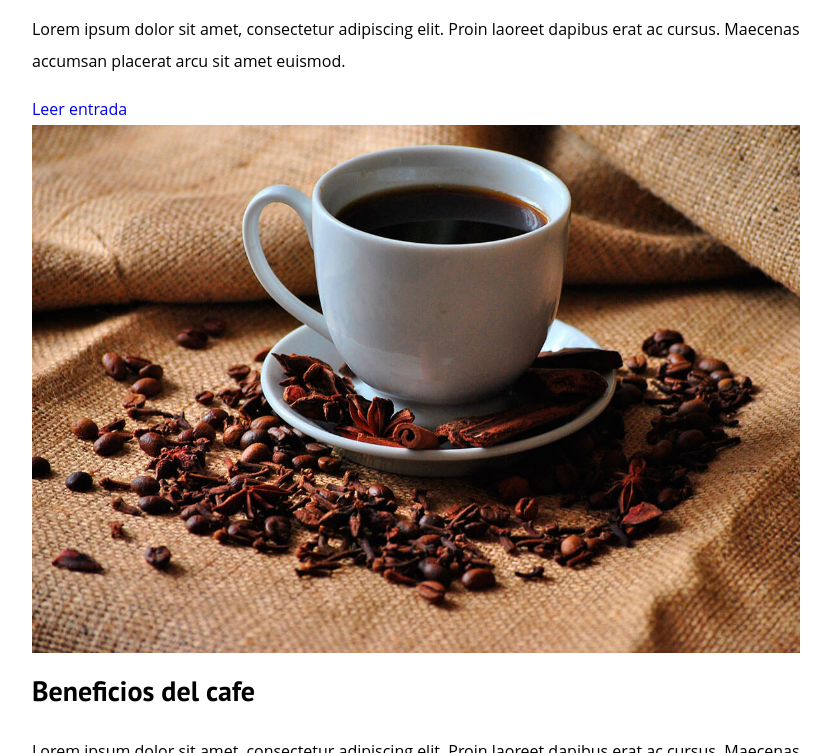
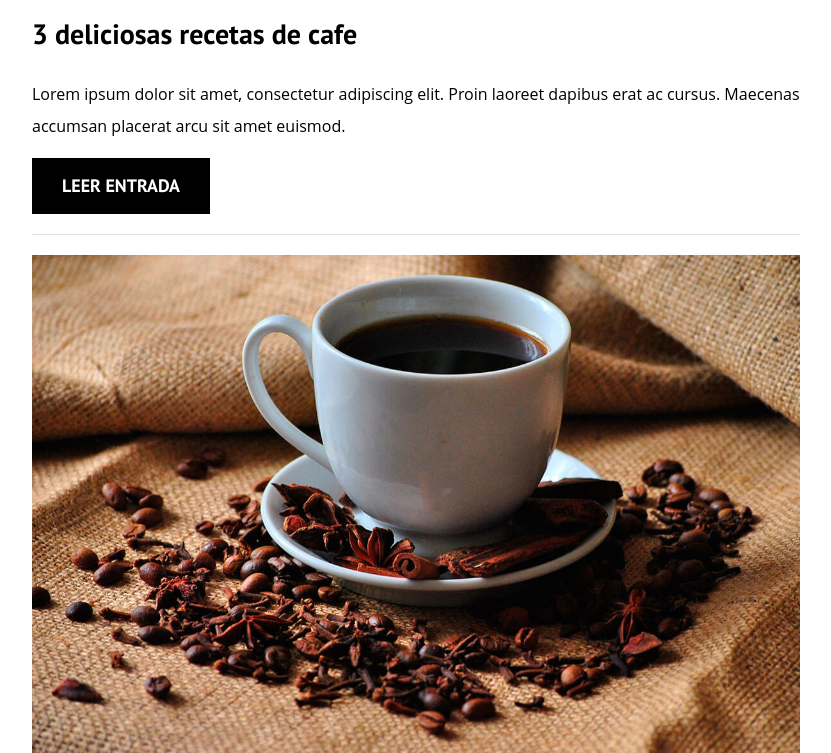
Before and after one commit to luispalacio22/BlogCafe, a plain HTML site: page index.html in a window 1280 px wide. Shown: the part 2047-2800 px from the top of the page, without its empty margins (32-863 px from the left). Drawn offline with Linux system fonts and the light colour scheme.

Commit message:
parte de blog terminada

```diff
--- a/css/style.css
+++ b/css/style.css
@@ -4,6 +4,7 @@
     --primario: #784d3c;
     --blanco: #ffffff;
     --negro: #000000;
+    --claro: #e1e1e1;
 }
 html{
     box-sizing: border-box;
@@ -111,3 +112,30 @@ img{
         grid-template-columns: 2fr 1fr;
     }
 }
+.entrada{
+    border-bottom: 1px solid var(--claro);
+    margin-bottom: 2rem;
+}
+.entrada:last-of-type{
+    border: none;
+    margin: 0;
+}
+.boton{
+    display: block;
+    font-family: var(--fuenteHeading);
+    color: var(--blanco);
+    text-align: center;
+    padding: 1rem 3rem;
+    font-size: 1.8rem;
+    text-transform: uppercase;
+    font-weight: 700;
+    margin-bottom: 2rem;
+}
+@media(min-width:768px){
+    .boton{
+        display: inline-block;
+    }
+}
+.boton--primario{
+    background-color: var(--negro);
+}
```
